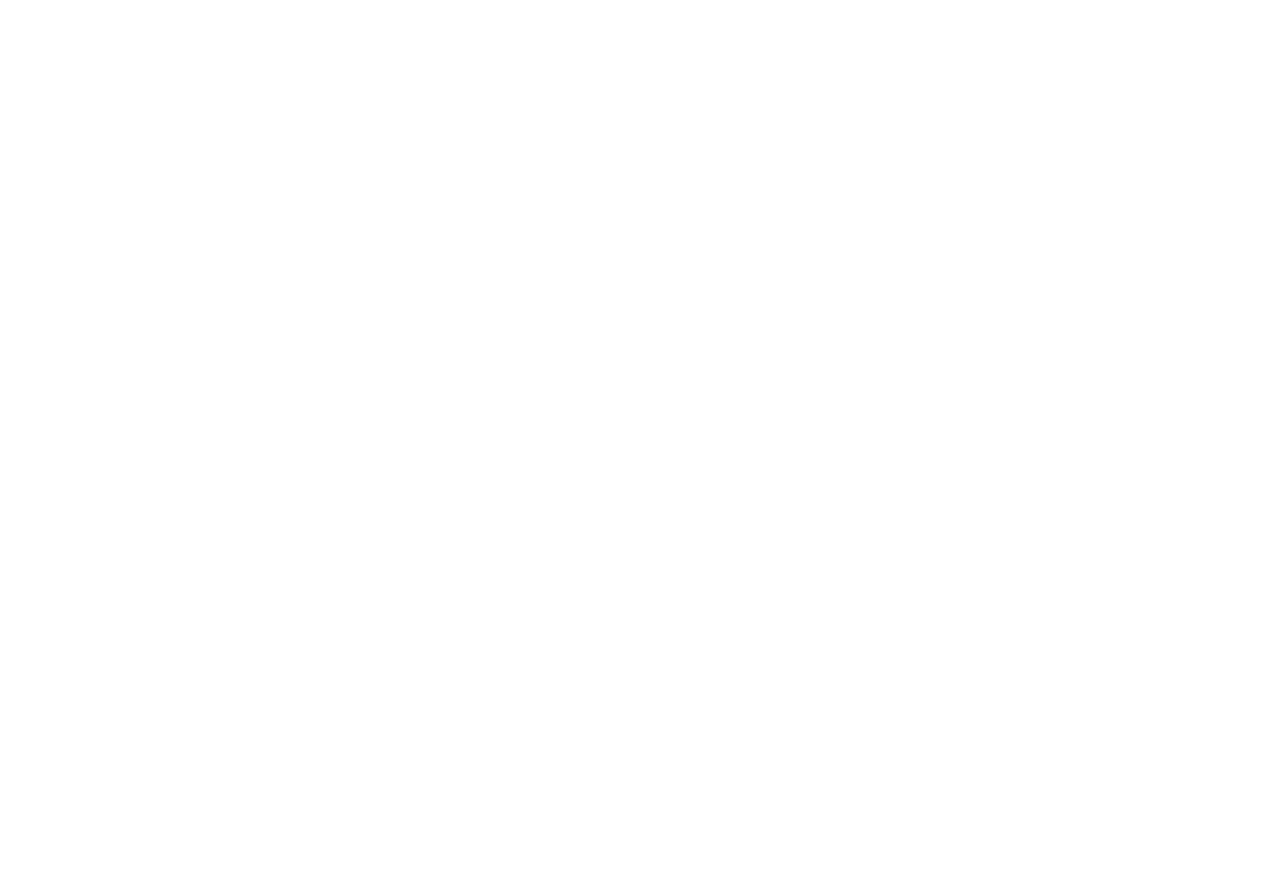
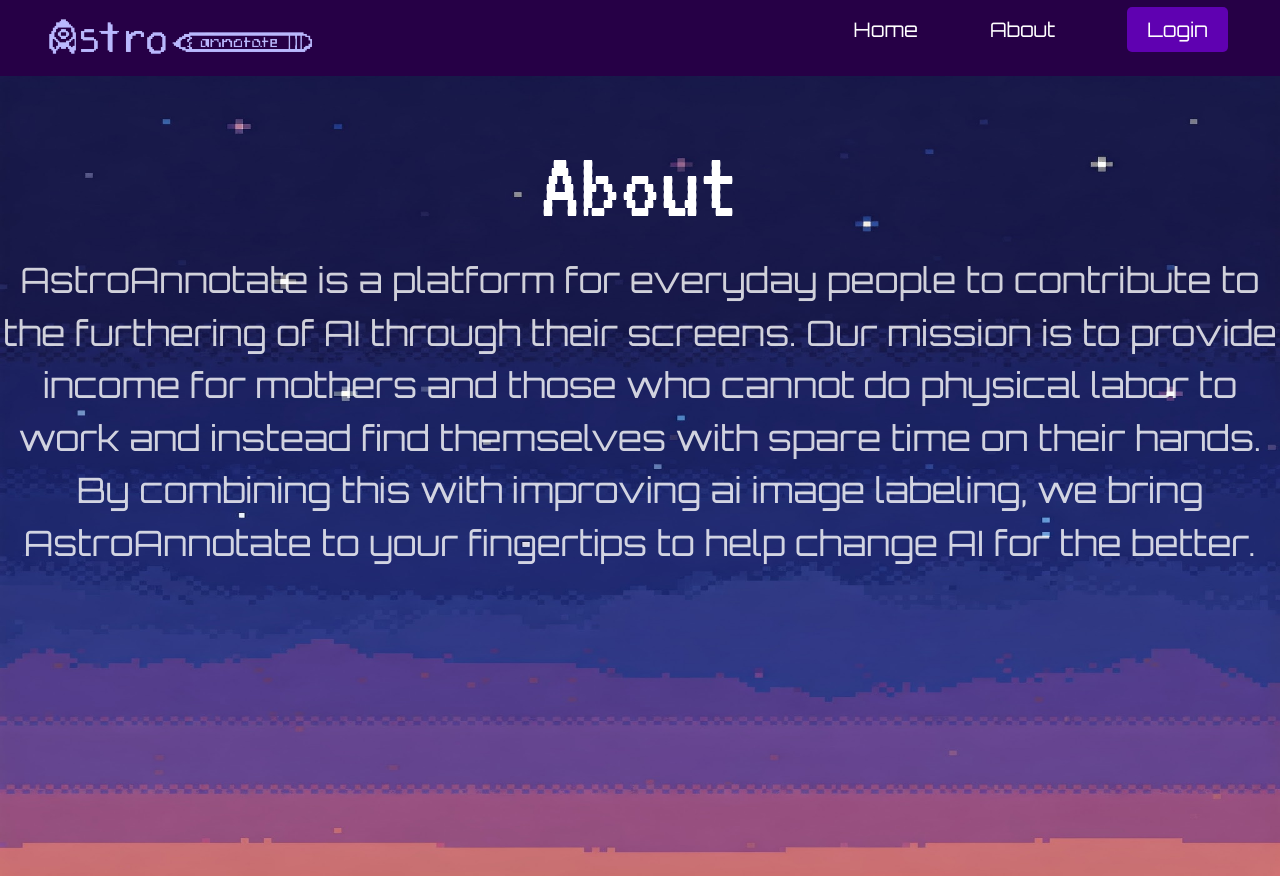
Before and after one commit to MalaysiaSchaffer/HackVioletMARVM, a plain HTML site: page frontend/about.html in a window 1280 px wide. Before the commit the page ends 800 px from the top, so only its background shows below. Drawn offline with nearby package versions, Linux system fonts and the light colour scheme.

Commit message:
about page

```diff
--- a/frontend/about.html
+++ b/frontend/about.html
@@ -0,0 +1,34 @@
+<!DOCTYPE html>
+<html lang="en">
+  <head>
+    <meta charset="UTF-8" />
+    <meta name="viewport" content="width=device-width, initial-scale=1.0" />
+    <link rel="stylesheet" href="	https://cdn.jsdelivr.net/npm/bootstrap@5.3.3/dist/css/bootstrap.min.css">
+    <title>AstroAnnotate</title>
+    <link rel="preconnect" href="https://fonts.googleapis.com">
+<link rel="preconnect" href="https://fonts.gstatic.com" crossorigin>
+<link href="https://fonts.googleapis.com/css2?family=VT323&display=swap" rel="stylesheet">
+<link rel="preconnect" href="https://fonts.googleapis.com">
+<link rel="preconnect" href="https://fonts.gstatic.com" crossorigin>
+<link href="https://fonts.googleapis.com/css2?family=Orbitron:wght@400..900&family=Space+Mono:ital,wght@0,400;0,700;1,400;1,700&display=swap" rel="stylesheet">
+    <link rel="stylesheet" href="./main.css">
+  </head>
+<body>
+
+    <section class="nav">
+        <img src="./logo.png" alt="" style="width: 300px">
+        <ul class="list">
+          <li class="kid"><a href="./index.html">Home</a></li>
+          <li class="kid"><a href="./about.html">About</a></li>
+          <li class="kid"><a href="#" class="nav-btn">Login</a></li>
+        </ul>
+      </section>
+      <section class="main_section">
+        <h1 class="abttitle">About</h1>
+
+        <div class="abttext">
+          <p class="tag">
+            AstroAnnotate is a platform for everyday people to contribute to the furthering of AI through their screens. Our mission is to provide income for mothers and those who cannot do physical labor to work and instead find themselves with spare time on their hands. By combining this with improving ai image labeling, we bring AstroAnnotate to your fingertips to help change AI for the better.
+          </p>
+        </div>
+      </section>
--- a/frontend/main.css
+++ b/frontend/main.css
@@ -1,6 +1,6 @@
 /* Style Sheet */
 
-h1{
+.main {
     text-align: center;
     font-family: "VT323", serif;
     padding-top: 50px;
@@ -8,6 +8,19 @@ h1{
     font-size: 100px;
     color: white;
     line-height: 400px;
+}
+
+.abttitle {
+    text-align: center;
+    font-family: "VT323", serif;
+    padding-top: 50px;
+    padding-bottom: 0px;
+    font-size: 100px;
+    color: white;
+}
+
+.abttext{
+    border: #260046;
 }
 
 header {
--- /dev/null
+++ b/frontend/style_about.css
@@ -0,0 +1,11 @@
+/* Style Sheet */
+
+h1{
+    text-align: center;
+    font-family: "VT323", serif;
+    padding-top: 50px;
+    padding-bottom: 0px;
+    font-size: 100px;
+    color: white;
+
+}
```
Also changed, not shown: frontend/index.html (+1 -1 lines).
